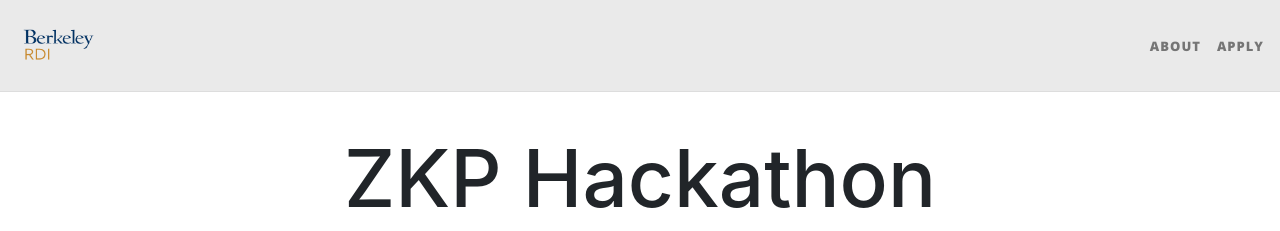
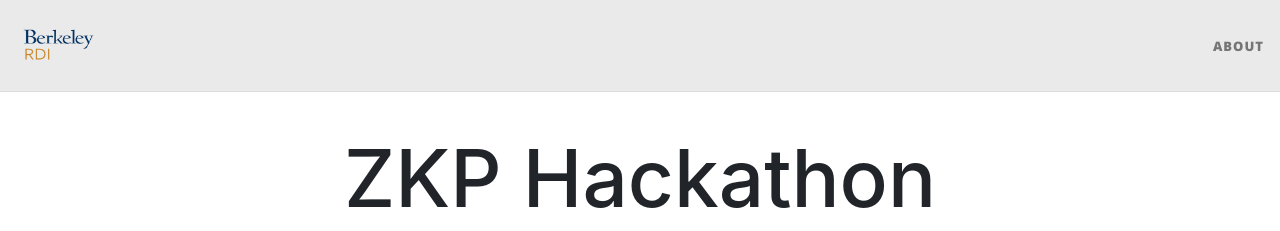
Before and after one commit to rdi-berkeley/zkp-web3-hackathon, a Jekyll site: the page built from index.md, in a window 1280 px wide. Shown: the top 231 px of the page. Built offline with Jekyll 4.4.1, drawn with Linux system fonts in a browser that asks for light colours; nearby versions of some CDN libraries.

Commit message:
trying to make website full width

```diff
--- a/_config.yml
+++ b/_config.yml
@@ -21,7 +21,6 @@ author: #Some Person
 
 navbar-links:
   About: "about"
-  Apply: "apply"
 ################
 # --- Logo --- #
 ################
--- a/_layouts/home.html
+++ b/_layouts/home.html
@@ -1,5 +1,6 @@
 ---
 layout: page
+full-width: true
 ---
 
 <!-- Homepage HTML -->
```
